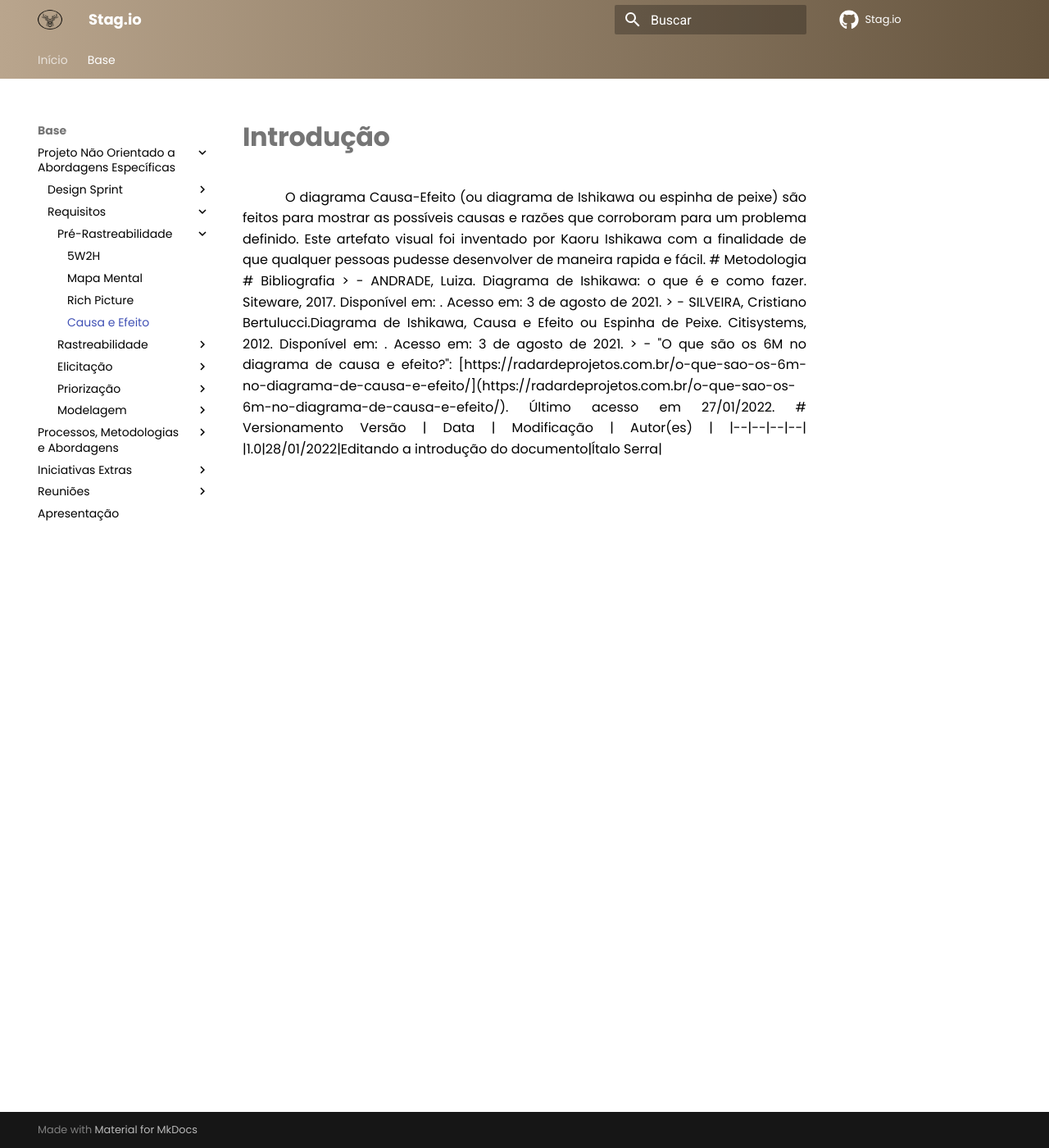
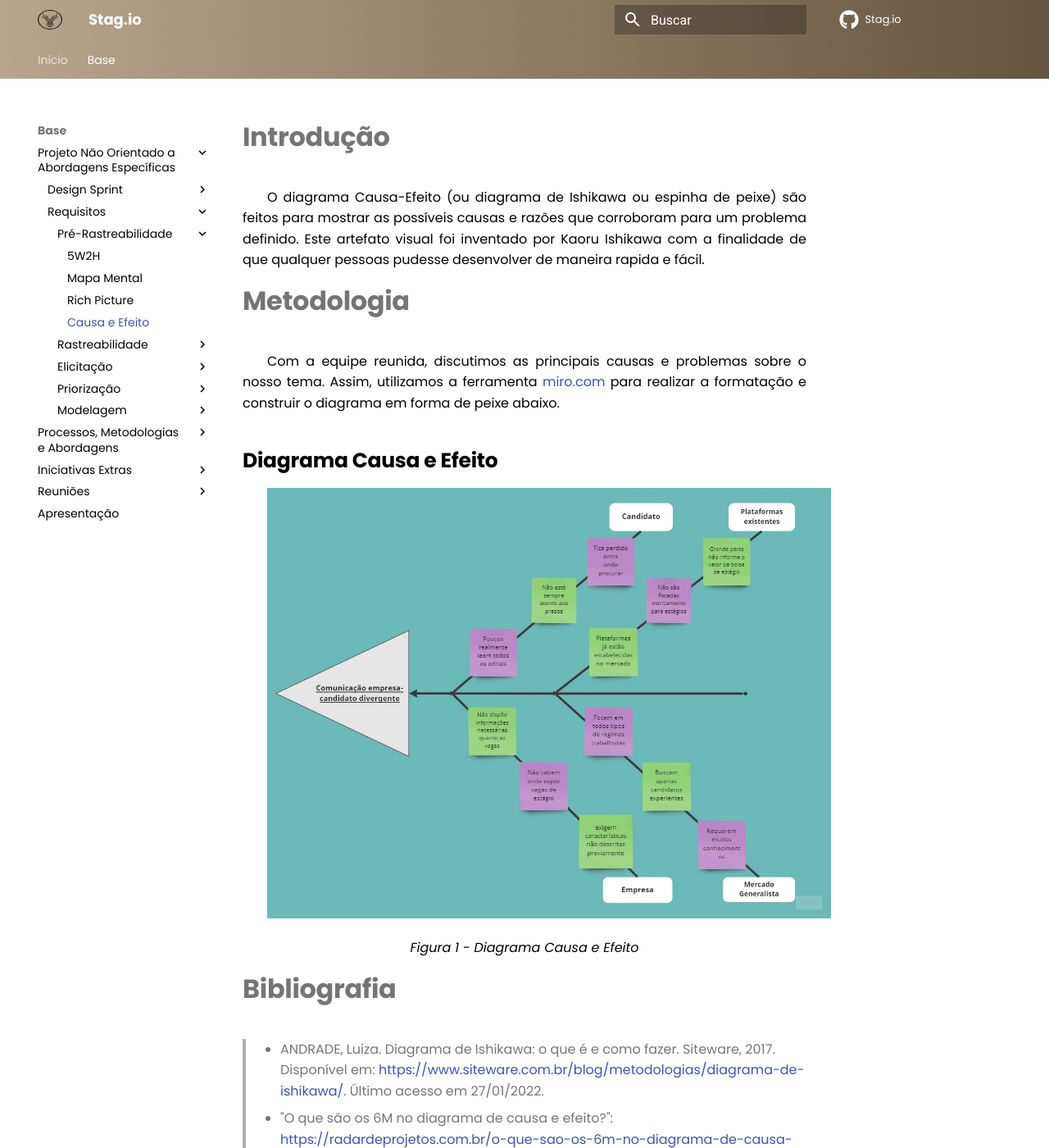
Before and after one commit to UnBArqDsw2021-2/2021.2_G3_stag.io, an MkDocs documentation site: the page built from docs/Base/PNOAE/Requisitos/PreRastreabilidade/CausaEfeito.md, in a window 1280 px wide and 1400 px high. Shown: the whole window at 82% size. Built offline with MkDocs 1.6.1 and Material for MkDocs 9.7.7, drawn with Linux system fonts in a browser that asks for light colours; comment, search, counter and statistics services are not loaded; some of the changed text lies outside the part shown.

Commit message:
Adicionando metodologia e imagem do diagrama

```diff
--- a/docs/Base/PNOAE/Requisitos/PreRastreabilidade/CausaEfeito.md
+++ b/docs/Base/PNOAE/Requisitos/PreRastreabilidade/CausaEfeito.md
@@ -1,17 +1,25 @@
 # Introdução
 
-<p style="text-indent: 20px; text-align: justify">
-&emsp;&emsp;O diagrama Causa-Efeito (ou diagrama de Ishikawa ou espinha de peixe) são feitos para mostrar as possíveis causas e razões que corroboram para um problema definido. Este artefato visual foi inventado por Kaoru Ishikawa com a finalidade de que qualquer pessoas pudesse desenvolver de maneira rapida e fácil.
+
+O diagrama Causa-Efeito (ou diagrama de Ishikawa ou espinha de peixe) são feitos para mostrar as possíveis causas e razões que corroboram para um problema definido. Este artefato visual foi inventado por Kaoru Ishikawa com a finalidade de que qualquer pessoas pudesse desenvolver de maneira rapida e fácil.
 
 # Metodologia
 
+Com a equipe reunida, discutimos as principais causas e problemas sobre o nosso tema. Assim, utilizamos a ferramenta <a>miro.com</a> para realizar a formatação e construir o diagrama em forma de peixe abaixo.
+
+## Diagrama Causa e Efeito
+
+<img src="../../../../../assets/Base/DiagramaCausaEfeito/IshikawaDiagram.jpg"  width="700px"></br>
+
+<figcaption> Figura 1 - Diagrama Causa e Efeito</figcaption>
+
 # Bibliografia
-> - ANDRADE, Luiza. Diagrama de Ishikawa: o que é e como fazer. Siteware, 2017. Disponível em: <https://www.siteware.com.br/blog/metodologias/diagrama-de-ishikawa/>. Acesso em: 3 de agosto de 2021.
-> - SILVEIRA, Cristiano Bertulucci.Diagrama de Ishikawa, Causa e Efeito ou Espinha de Peixe. Citisystems, 2012. Disponível em: <https://www.citisystems.com.br/diagrama-de-ishikawa/>. Acesso em: 3 de agosto de 2021.
-> - "O que são os 6M no diagrama de causa e efeito?": [https://radardeprojetos.com.br/o-que-sao-os-6m-no-diagrama-de-causa-e-efeito/](https://radardeprojetos.com.br/o-que-sao-os-6m-no-diagrama-de-causa-e-efeito/). Último acesso em 27/01/2022.
+> - ANDRADE, Luiza. Diagrama de Ishikawa: o que é e como fazer. Siteware, 2017. Disponível em: <https://www.siteware.com.br/blog/metodologias/diagrama-de-ishikawa/>. Último acesso em 27/01/2022.
+> - "O que são os 6M no diagrama de causa e efeito?": [https://radardeprojetos.com.br/o-que-sao-os-6m-no-diagrama-de-causa-e-efeito/](https://radardeprojetos.com.br/o-que-sao-os-6m-no-diagrama-de-causa-e-efeito/). Último acesso em 28/01/2022.
 
 # Versionamento
 
 Versão | Data | Modificação | Autor(es) |
 |--|--|--|--|
-|1.0|28/01/2022|Editando a introdução do documento|Ítalo Serra|
+|1.0|28/01/2022|Abertura do documento|Ítalo Serra|
+|1.0|28/01/2022|Criação do diagrama|Gabriel Avelino|
```
Also changed, not shown: docs/assets/Base/DiagramaCausaEfeito/IshikawaDiagram.jpg (added).
